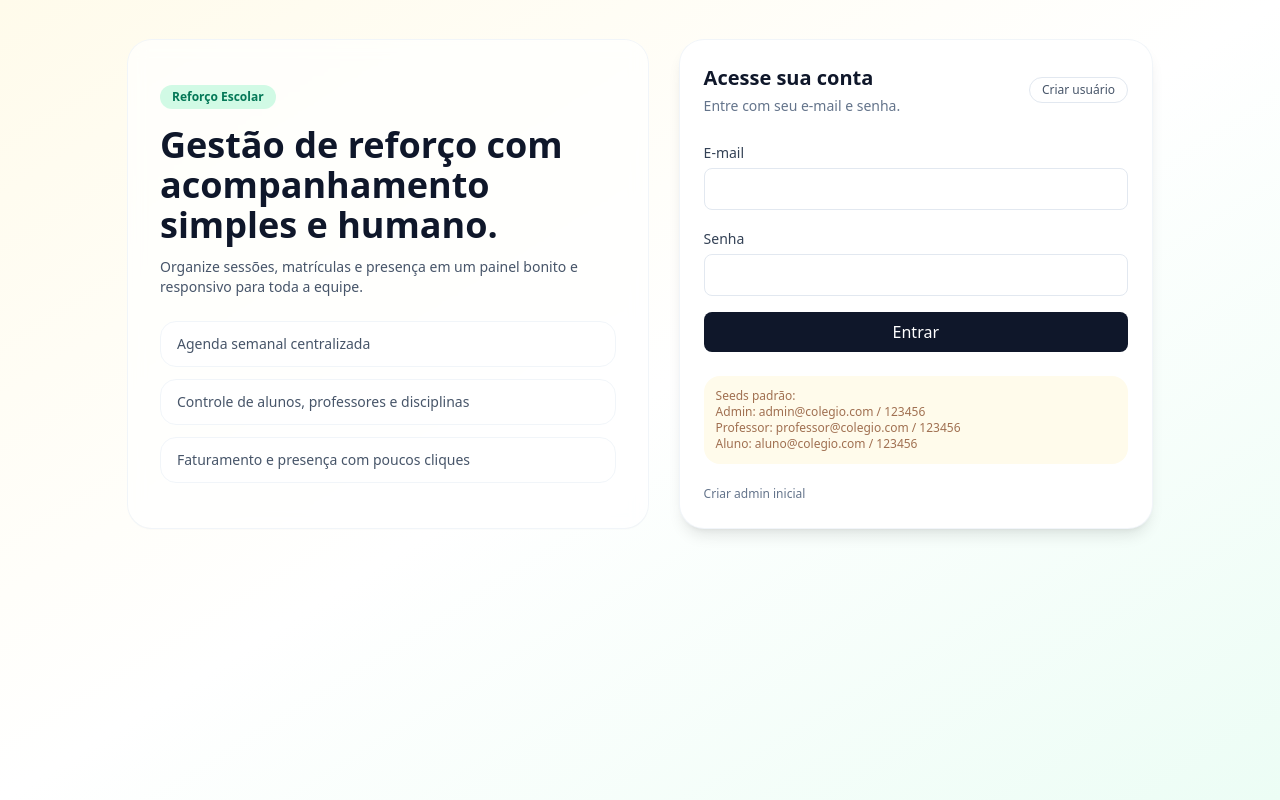
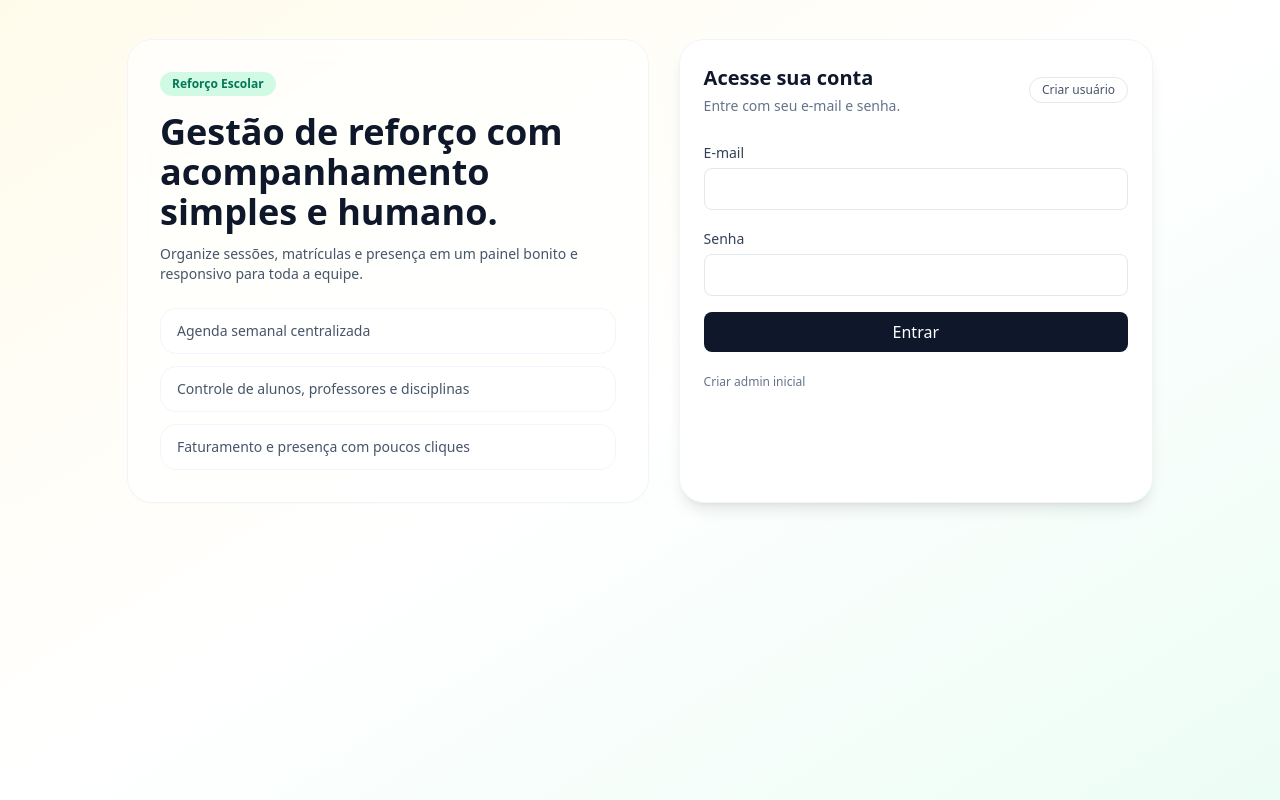
Before and after one commit to Andreviga/marcarreforco, a Next.js app: page /login in a window 1280 px wide. Built offline with nearby package versions, Linux system fonts and the light colour scheme.

Commit message:
Remove seed credentials from login

```diff
--- a/src/app/login/page.tsx
+++ b/src/app/login/page.tsx
@@ -262,13 +262,6 @@ export default function LoginPage() {
             </form>
           )}
 
-          <div className="mt-6 rounded-2xl bg-amber-50 p-3 text-xs text-amber-900/70">
-            <p>Seeds padrão:</p>
-            <p>Admin: admin@colegio.com / 123456</p>
-            <p>Professor: professor@colegio.com / 123456</p>
-            <p>Aluno: aluno@colegio.com / 123456</p>
-          </div>
-
           <div className="mt-4">
             <button
               type="button"
```
